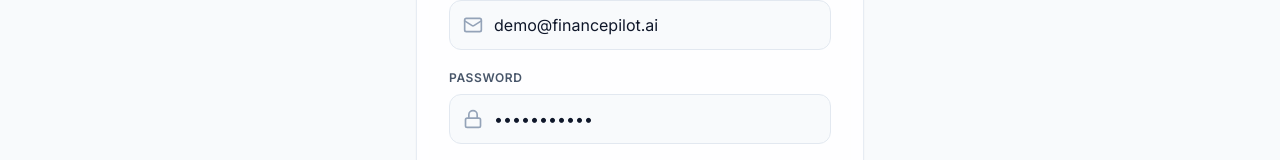
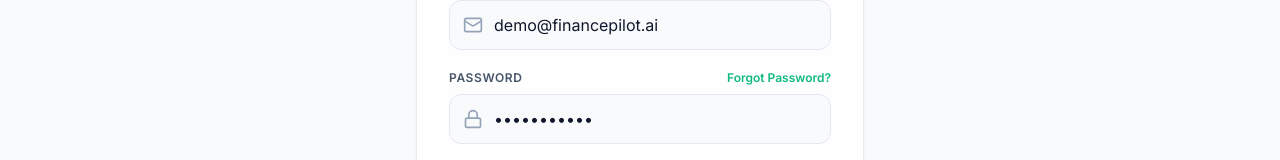
Before and after one commit to shivakumaralli06/FinancePilotAI, a React (Vite) app in the folder client/: page /login in a window 1280 px wide. Shown: the part 410-570 px from the top of the page. Built offline with nearby package versions, Linux system fonts and the light colour scheme; no server answers; the HTML template or start-up script is replaced by a standard one.

Commit message:
feat: implement Forgot Password & fix login controller fallback in client/src/pages/Login.jsx

```diff
--- a/client/src/pages/Login.jsx
+++ b/client/src/pages/Login.jsx
@@ -83,9 +83,14 @@
           </div>
 
           <div>
-            <label className="block text-xs font-semibold uppercase tracking-wider text-slate-600 dark:text-slate-400 mb-2">
-              Password
-            </label>
+            <div className="flex items-center justify-between mb-2">
+              <label className="block text-xs font-semibold uppercase tracking-wider text-slate-600 dark:text-slate-400">
+                Password
+              </label>
+              <Link to="/forgot-password" className="text-xs font-semibold text-emerald-500 hover:underline">
+                Forgot Password?
+              </Link>
+            </div>
             <div className="relative">
               <Lock className="w-5 h-5 absolute left-3.5 top-1/2 -translate-y-1/2 text-slate-400" />
               <input
```
